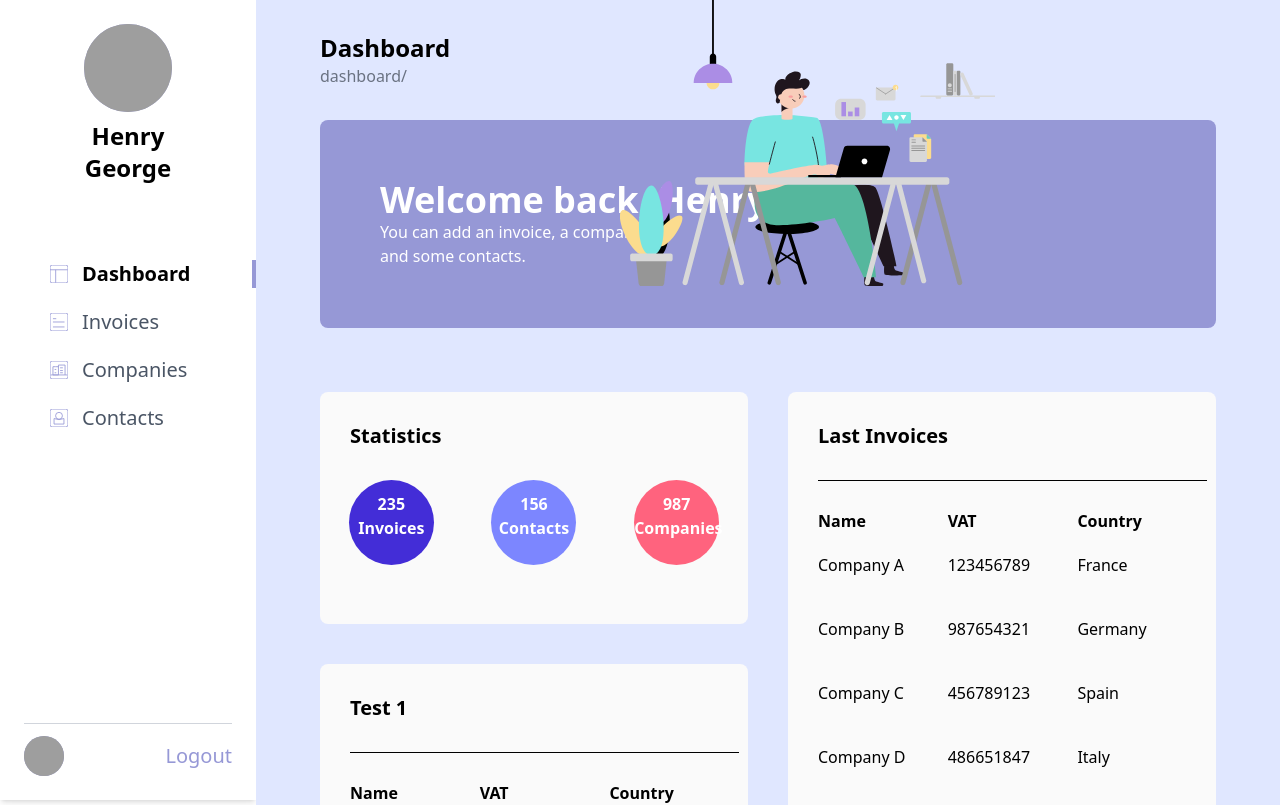
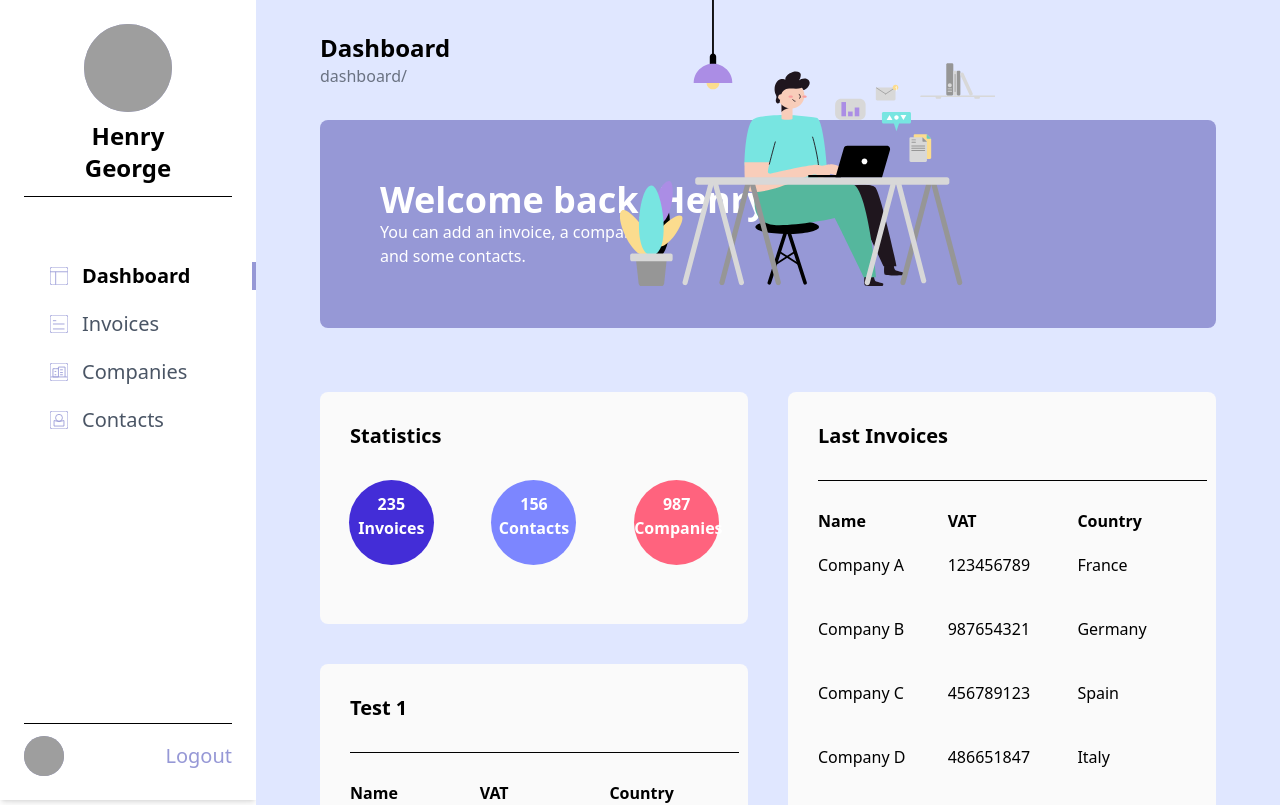
Before and after one commit to HakimBaidouri/COGIP, a React (Vite) app in the folder frontend/: page /dashboard in a window 1280 px wide. Shown: the top 805 px of the page. Built offline with nearby package versions, Linux system fonts and the light colour scheme; grey boxes are pictures that could not be loaded.

Commit message:
add border-b sidebar.jsx

```diff
--- a/frontend/src/pages/dashboard/sidebar.jsx
+++ b/frontend/src/pages/dashboard/sidebar.jsx
@@ -7,7 +7,7 @@ function Sidebar() {
   return (
     <div className="flex sticky top-0 h-screen">
       {/* SIDEBAR */}
-      <div className="w-64 bg-white shadow-md  flex flex-col justify-between p-6">
+      <div className="w-64 bg-white shadow-md flex flex-col justify-between p-6">
         {/* Profil - BDD connexion */}
         <div className="text-center">
           <img
@@ -15,11 +15,11 @@ function Sidebar() {
             alt="Profile"
             className="w-22 h-22 rounded-full mx-auto text-base bg-cogip-blue"
           />
-          <h2 className="mt-2 font-bold font-cogip-roboto text-2xl">{firstname}<br />{lastname}</h2>
+          <h2 className="mt-2 font-bold font-cogip-roboto text-2xl pb-3 border-b-1">{firstname}<br />{lastname}</h2>
         </div>
 
         {/* Navigation */}
-        <nav className="font-cogip-inter mt-6 ml-4 text-xl">
+        <nav className="font-cogip-inter mt-4 ml-4 text-xl">
           <ul className="space-y-5 -translate-y-30">
             <li>
               <NavLink to="/dashboard" end className={({ isActive }) =>
@@ -57,7 +57,7 @@ function Sidebar() {
         </nav>
 
         {/* Logout - BDD */}
-        <div className="flex items-center justify-between text-xl border-t border-gray-300 pt-3 font-cogip-inter">
+        <div className="flex items-center justify-between text-xl border-t-1 pt-3 font-cogip-inter">
           <img
             src="/path-to-image.jpg"
             alt="Profile"
```
